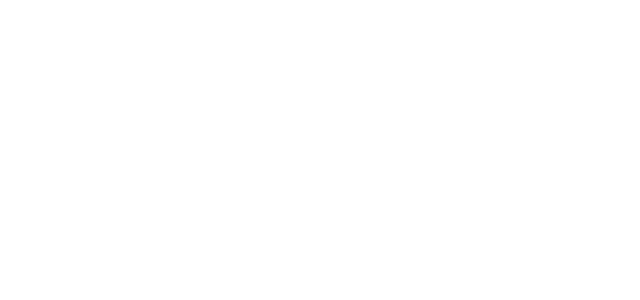
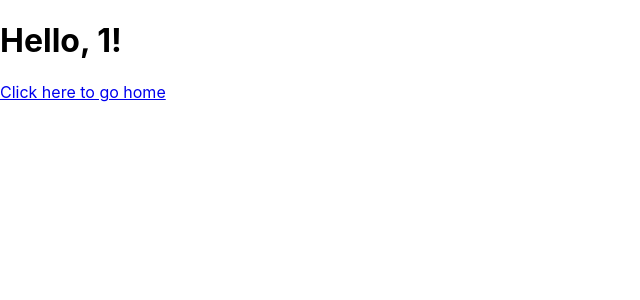
Before and after one commit to Jmetzger504/Hello-React-Router, a React (Create React App) app: page /ParamPage/1 in a window 1280 px wide. Before the commit this address had no page. Shown: the top 300 px of the page, without its empty margins (0-640 px from the left). Built offline with nearby package versions, Linux system fonts and the light colour scheme.

Commit message:
Route Parameter page ParamPage added

```diff
--- a/src/App.js
+++ b/src/App.js
@@ -4,6 +4,7 @@
 import Home from './components/Home/Home';
 import AnotherPage from './components/AnotherPage/AnotherPage'
 import IndexRoute from './components/IndexRoute/IndexRoute'
+import ParamPage from './components/ParamPage/ParamPage'
 
 function App() {
   return (
@@ -13,6 +14,7 @@
           <Route index element = {<IndexRoute/>}/>
           <Route path = "AnotherPage" element = {<AnotherPage></AnotherPage>}></Route>
         </Route>
+        <Route path = "/ParamPage/:name" element = {<ParamPage/>}/>
       </Routes>
     </BrowserRouter>
   );
--- a/src/components/AnotherPage/AnotherPage.js
+++ b/src/components/AnotherPage/AnotherPage.js
@@ -2,12 +2,16 @@
 import PropTypes from 'prop-types';
 import { Link } from 'react-router-dom';
 
-const AnotherPage = () => (
-  <div>
-    <h1>You did it!</h1>
-    <Link to = "/"><p>You can go back with this link.</p></Link>
-  </div>
-);
+const AnotherPage = () => {
+  return (
+    <div>
+      <h1>You did it! You're on AnotherPage!</h1>
+      <Link to = "/"><p>You can go back with this link.</p></Link>
+    </div>
+  );
+}
+
+
 
 AnotherPage.propTypes = {};
 
--- a/src/components/Home/Home.js
+++ b/src/components/Home/Home.js
@@ -7,8 +7,10 @@
   <div>
     <h1>Welcome Home!</h1>
     <nav>
-    <Link to = "AnotherPage">Let's go to another page!</Link>
+    <Link to = "AnotherPage">Let's go to another page! I'm always rendered because we aren't leaving the Home component.</Link>
+    <p>Go to localhost:3000/ParamPage/yourName to say hi!</p>
     <Outlet></Outlet>
+
     </nav>
   </div>
 
--- /dev/null
+++ b/src/components/ParamPage/ParamPage.js
@@ -0,0 +1,21 @@
+import React from 'react';
+import PropTypes from 'prop-types';
+import { useParams } from 'react-router-dom';
+import { Link } from 'react-router-dom';
+
+const ParamPage = () => {
+  let params = useParams();
+  console.log(params.name);
+  return (
+  <div>
+    <h1>Hello, {params.name}!</h1>
+    <Link to = "/">Click here to go home</Link>
+  </div>
+  )
+};
+
+ParamPage.propTypes = {};
+
+ParamPage.defaultProps = {};
+
+export default ParamPage;
```
